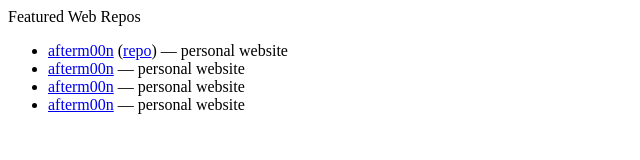
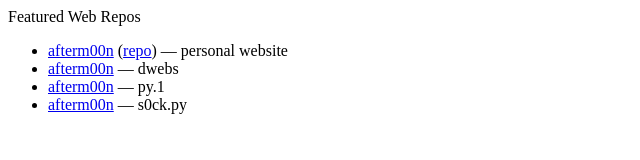
Before and after one commit to afterm00n/afterm00n.github.io, a plain HTML site: page index.html in a window 1280 px wide. Shown: the whole page, without its empty margins (0-640 px from the left). Drawn offline with Linux system fonts and the light colour scheme.

Commit message:
Update index.html

```diff
--- a/index.html
+++ b/index.html
@@ -10,9 +10,9 @@
 
 	<ul>
 		<li><a href="#">afterm00n</a> (<a href="https://github.com/afterm00n/afterm00n.github.io/">repo</a>) — personal website </li>
-		<li><a href="#">afterm00n</a> — personal website </li>
-		<li><a href="#">afterm00n</a> — personal website </li>
-		<li><a href="#">afterm00n</a> — personal website </li>
+		<li><a href="#">afterm00n</a> — dwebs </li>
+		<li><a href="#">afterm00n</a> — py.1 </li>
+		<li><a href="#">afterm00n</a> — s0ck.py </li>
 	</ul>
 </body>
 </html>
```
